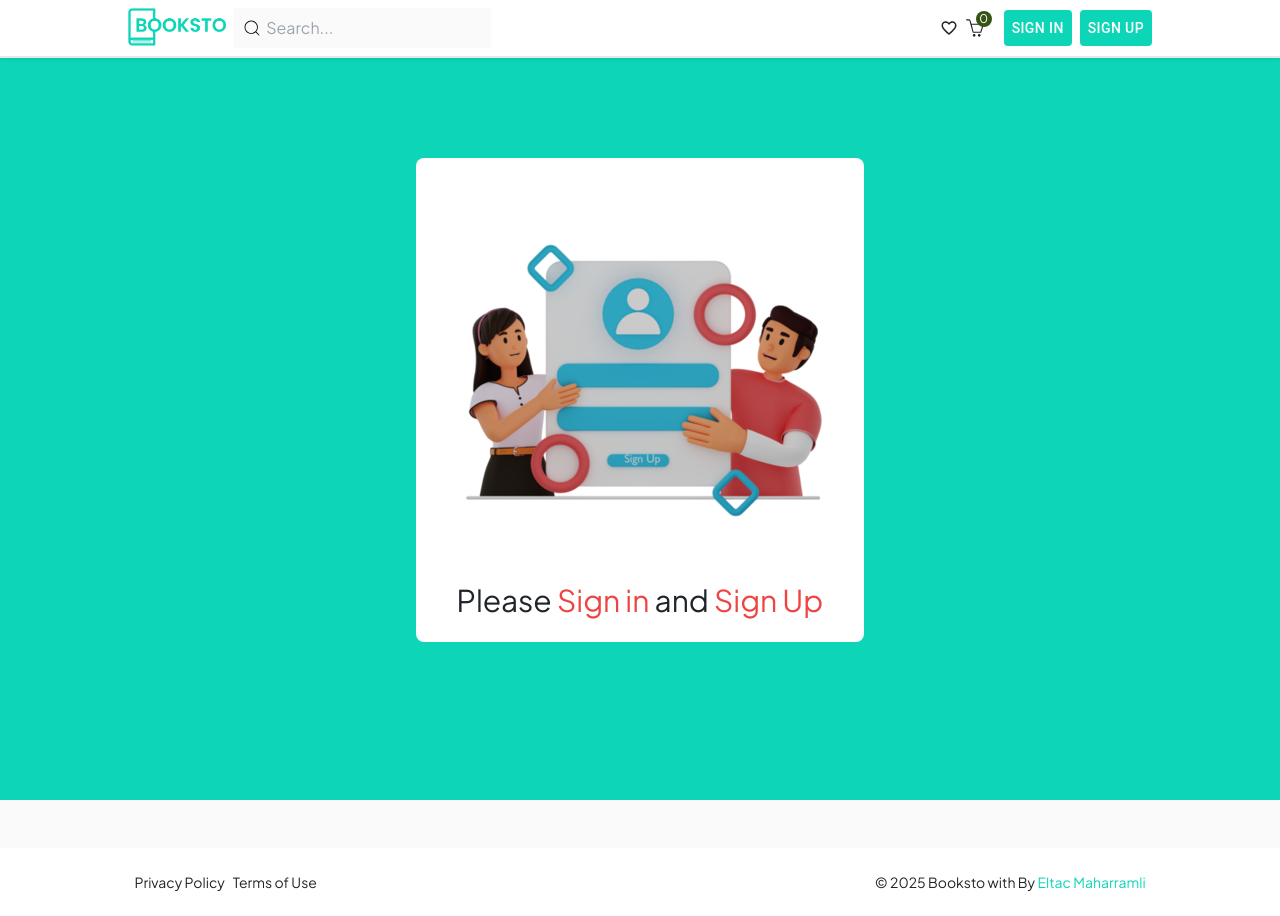
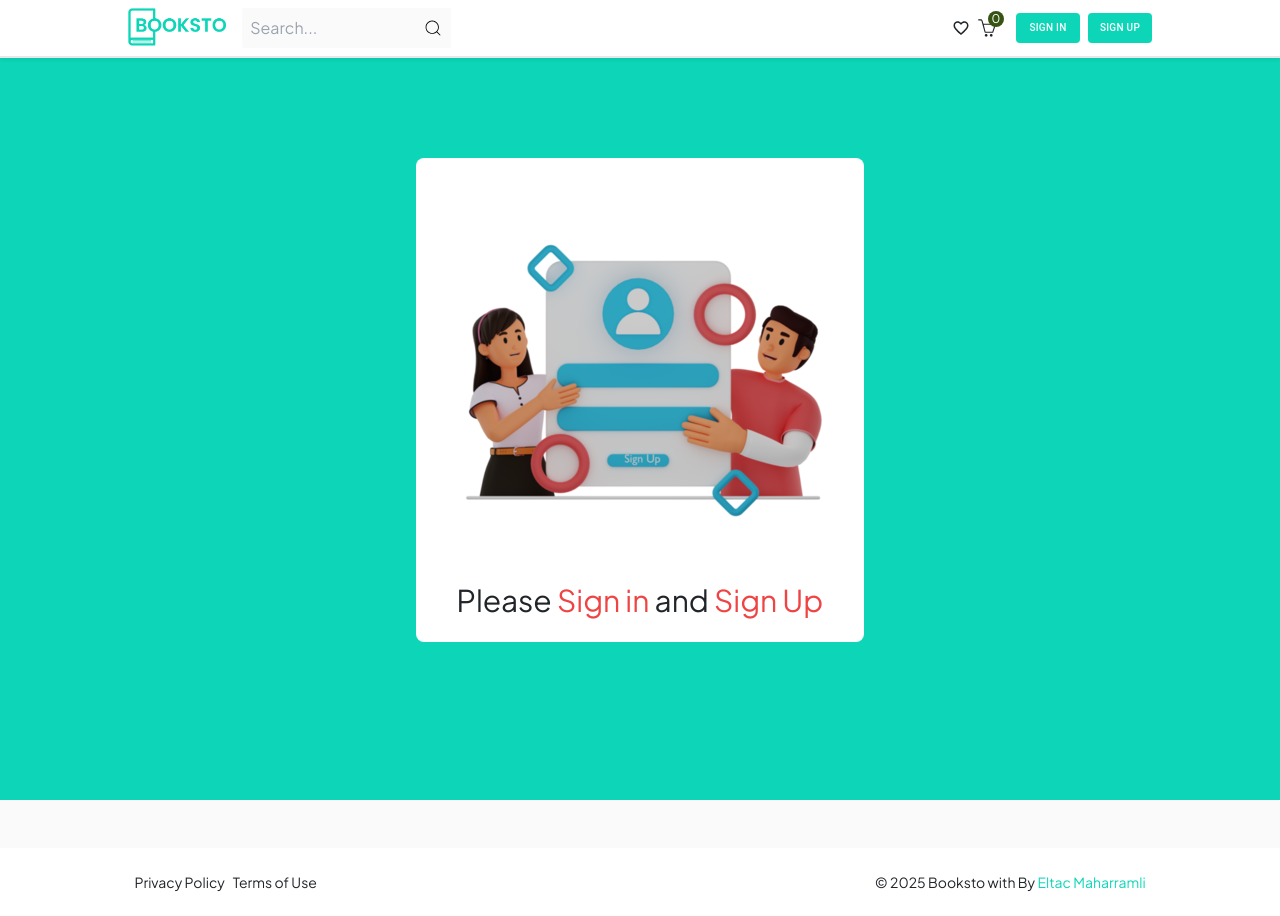
Before and after one commit to MhrrmliEltac/BookSto, a React (Vite) app: page /checkout in a window 1280 px wide. Built offline with nearby package versions, Linux system fonts and the light colour scheme; a web font is replaced by a local one.

Commit message:
Search book added

```diff
--- a/src/components/general/Button.tsx
+++ b/src/components/general/Button.tsx
@@ -8,6 +8,7 @@ interface BtnProps {
   green?: boolean;
   white?: boolean;
   check?: boolean;
+  search?: boolean;
 }
 
 const BasicButton: React.FC<BtnProps> = ({
@@ -18,6 +19,7 @@ const BasicButton: React.FC<BtnProps> = ({
   green,
   white,
   check,
+  search,
 }) => {
   return (
     <Button
@@ -35,9 +37,14 @@ const BasicButton: React.FC<BtnProps> = ({
         small && "md:w-32"
       } ${green && "bg-[#0DD6B8]"} ${white && "border-gradient"} ${
         check && "w-full"
-      }`}
+      }
+      ${search && "md:w-20"}`}
     >
-      <p className="mb-0 md:text-lg text-[10px]">{text}</p>
+      <p
+        className={`mb-0 md:text-lg text-[10px] ${search && "md:text-[12px]"}`}
+      >
+        {text}
+      </p>
       {Icon && <Icon size={25} />}
     </Button>
   );
--- a/src/components/header/Navbar.tsx
+++ b/src/components/header/Navbar.tsx
@@ -17,9 +17,9 @@ const Navbar = () => {
   return (
     <div className="bg-white w-[100%] flex mx-auto justify-center shadow-sm border-b-2 fixed z-10 top-0">
       <div className="w-[80%] py-2 flex justify-between items-center">
-        <div className="flex gap-2 items-center">
+        <div className="flex gap-3 items-center">
           <div onClick={() => navigate("/")}>
-            <img src={logo} alt="" className="w-full h-10 cursor-pointer" />
+            <img src={logo} alt="" className="w-full md:h-10 h-6 cursor-pointer" />
           </div>
           <Seacrh />
         </div>
--- a/src/components/header/Seacrh.tsx
+++ b/src/components/header/Seacrh.tsx
@@ -1,17 +1,59 @@
 import { CiSearch } from "react-icons/ci";
+import { searchBooksByPartialTitle } from "../../../utils/firebase";
+import { ChangeEvent, useState } from "react";
+import SearchItem from "../search/SearchItem";
+
+export interface SearchBook {
+  id: string;
+  book_name: string;
+  image: string;
+}
+
 const Seacrh = () => {
+  const [searchBook, setSearchBook] = useState<SearchBook[]>([]);
+  const [, setSearchInp] = useState<string>("");
+
+  const handleSearchInp = async (e: ChangeEvent<HTMLInputElement>) => {
+    const searchValue = e.target.value;
+    setSearchInp(searchValue);
+
+    if (!searchValue.trim()) {
+      setSearchBook([]);
+      return;
+    }
+
+    const searchBookItems = await searchBooksByPartialTitle(searchValue);
+    if (searchBookItems) {
+      setSearchBook(searchBookItems as SearchBook[]);
+    } else {
+      setSearchBook([]);
+    }
+  };
+
   return (
     <>
       <div className="relative items-center md:flex hidden">
-        <CiSearch className="text-black absolute left-2" size={20} />
         <input
           type="search"
           name="search"
           id="search"
-          className="flex items-center rounded-sm px-8 py-2 bg-[#FAFAFA] outline-none"
           placeholder="Search..."
+          className="flex items-center rounded-sm px-2 py-2 bg-[#FAFAFA] outline-none"
+          onChange={handleSearchInp}
+        />
+        <CiSearch
+          className="text-black absolute right-2 cursor-pointer"
+          size={20}
         />
       </div>
+
+      {searchBook.length > 0 && (
+        <div className="absolute top-16 left-60 bg-white p-2 rounded-md shadow-md w-[25%]">
+          {searchBook.map((book) => (
+            <SearchItem book={book} key={book.id} />
+          ))}
+        </div>
+      )}
     </>
   );
 };
--- a/src/components/header/User.tsx
+++ b/src/components/header/User.tsx
@@ -66,14 +66,22 @@ const User = () => {
         <div className="flex gap-2 items-center">
           <Button
             href="/auth/login"
-            style={{ backgroundColor: "#0DD6B8", color: "white" }}
+            style={{
+              backgroundColor: "#0DD6B8",
+              color: "white",
+              fontSize: "10px",
+            }}
             color="success"
           >
             Sign In
           </Button>
           <Button
             href="/auth/register"
-            style={{ backgroundColor: "#0DD6B8", color: "white" }}
+            style={{
+              backgroundColor: "#0DD6B8",
+              color: "white",
+              fontSize: "10px",
+            }}
             color="success"
           >
             Sign Up
--- /dev/null
+++ b/src/components/search/SearchItem.tsx
@@ -0,0 +1,27 @@
+import { useNavigate } from "react-router";
+import BasicButton from "../general/Button";
+
+const SearchItem = ({ book }: { book: any }) => {
+  const navigate = useNavigate();
+  const handleBookDetail = (id: number) => {
+    navigate(`/books/book-detail/${id}`);
+  };
+
+  return (
+    <div className="flex justify-between mb-2">
+      <div className="flex gap-2 justify-start items-center">
+        <img src={book.image} alt="" className="w-10 h-10 rounded-full" />
+        <p className="mb-0 text-sm w-[150px] font-medium">{book.book_name}</p>
+      </div>
+      <div className="">
+        <BasicButton
+          text="Read More"
+          search
+          onClick={() => handleBookDetail(book.id)}
+        />
+      </div>
+    </div>
+  );
+};
+
+export default SearchItem;
--- a/src/components/swiper/Swiper.tsx
+++ b/src/components/swiper/Swiper.tsx
@@ -41,7 +41,6 @@ function SwiperComp() {
       grabCursor={true}
       centeredSlides={true}
       loop={true}
-      slidesPerView={5}
       coverflowEffect={{
         rotate: 0,
         stretch: 0,
@@ -51,16 +50,15 @@ function SwiperComp() {
       modules={[EffectCoverflow]}
       className="swiper_container"
       onSwiper={(swiper) => (swiperRef.current = swiper)}
+      slidesPerView={5}
     >
       {loading
-        ? // Skeletons shown while loading
-          Array.from({ length: 15 }).map((_, index) => (
+        ? Array.from({ length: 15 }).map((_, index) => (
             <SwiperSlide key={index}>
               <SkeletonLoader />
             </SwiperSlide>
           ))
-        :
-          img &&
+        : img &&
           img.map((item: any) => (
             <SwiperSlide
               key={item.id}
--- a/utils/firebase.ts
+++ b/utils/firebase.ts
@@ -12,12 +12,14 @@ import {
   arrayUnion,
   collection,
   doc,
+  endAt,
   getDoc,
   getDocs,
   getFirestore,
   limit,
   setDoc,
   startAfter,
+  startAt,
   updateDoc,
   where,
 } from "firebase/firestore";
@@ -389,3 +391,26 @@ export const getWriterData = async () => {
   writerData = writerArr;
   return writerData;
 };
+
+export const searchBooksByPartialTitle = async (searchText: string) => {
+  if (!searchText.trim()) return [];
+  try {
+    const q = query(
+      booksRef,
+      orderBy("book_name"),
+      startAt(searchText),
+      endAt(searchText + "\uf8ff")
+    );
+
+    const snapshot = await getDocs(q);
+    if (!snapshot.empty) {
+      return snapshot.docs.map((doc) => ({
+        id: doc.id,
+        book_name: doc.data().book_name,
+        image: doc.data().image,
+      }));
+    }
+  } catch (error) {
+    console.log(error);
+  }
+};
```
